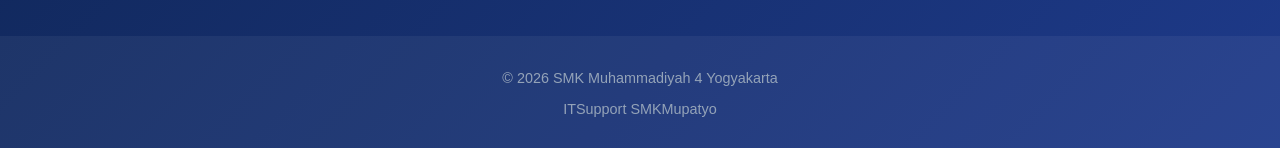
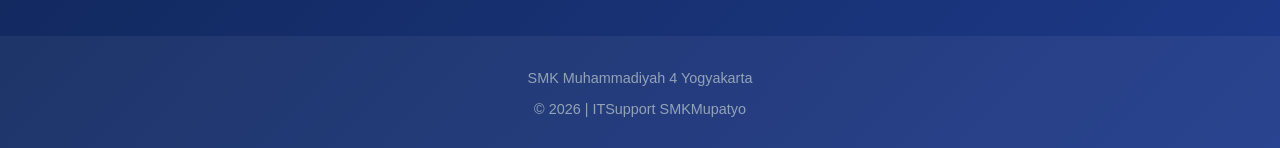
Before and after one commit to smkmuh4yk/coba, a plain HTML site: page index.html in a window 1280 px wide. Shown: the part 926-1074 px from the top of the page. Drawn offline with Linux system fonts and the light colour scheme.

Commit message:
Add files via upload

```diff
--- a/index.html
+++ b/index.html
@@ -47,8 +47,8 @@
   </main>
 
   <footer>
-    <p>&copy; 2026 SMK Muhammadiyah 4 Yogyakarta</p>
-    <p>ITSupport SMKMupatyo</p>
+    <p> SMK Muhammadiyah 4 Yogyakarta</p>
+    <p>&copy; 2026 | ITSupport SMKMupatyo</p>
   </footer>
 </body>
 </html>
```
